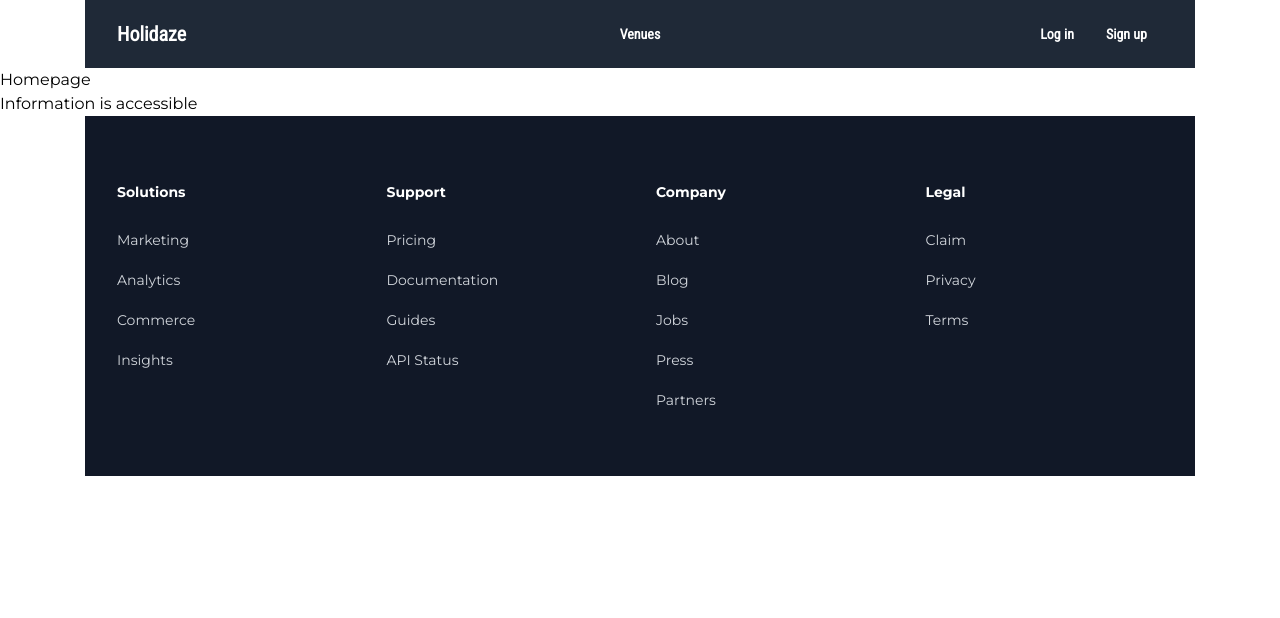
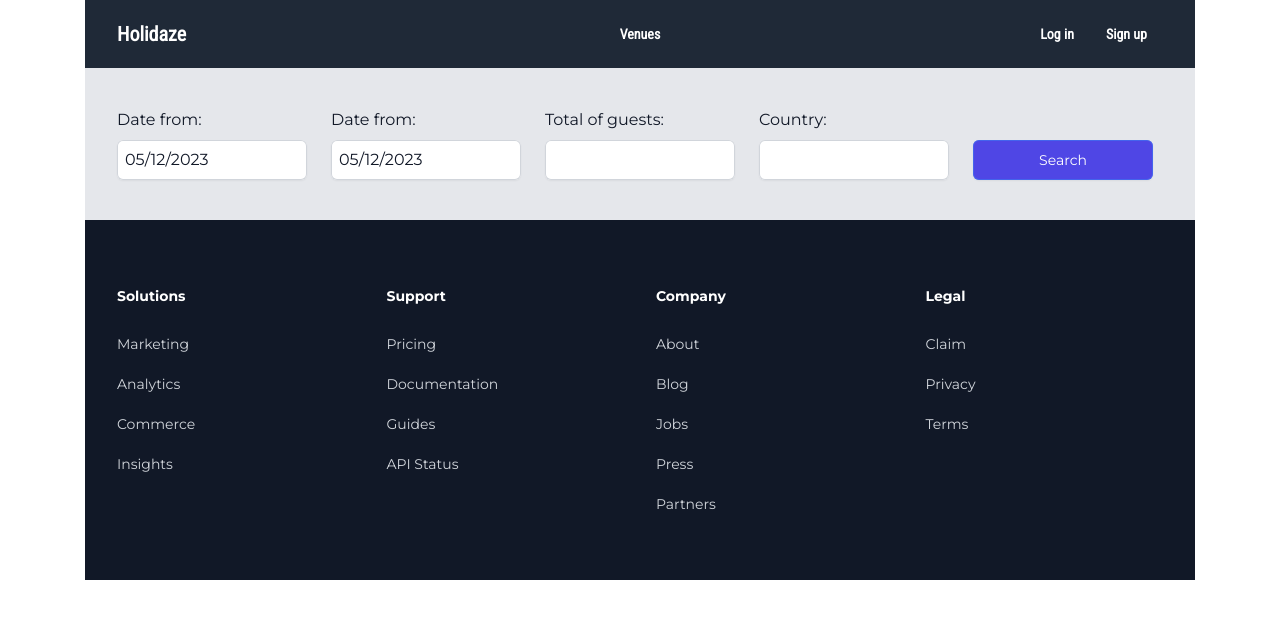
Before and after one commit to Ilona-front-end/booking-website, a React (Create React App) app: page / in a window 1280 px wide. Shown: the top 618 px of the page. Built offline with nearby package versions, Linux system fonts and the light colour scheme.

Commit message:
HOT-45 homepage form
install react datepicker

npm install react-datepicker --save

```diff
--- a/package.json
+++ b/package.json
@@ -10,6 +10,7 @@
     "@testing-library/user-event": "^13.5.0",
     "moment": "^2.29.4",
     "react": "^18.2.0",
+    "react-datepicker": "^4.11.0",
     "react-dom": "^18.2.0",
     "react-hook-form": "^7.43.9",
     "react-icons": "^4.8.0",
--- a/src/components/pages/Home.js
+++ b/src/components/pages/Home.js
@@ -1,10 +1,101 @@
-import React from 'react';
+import React, { useState } from 'react';
+import DatePicker from 'react-datepicker';
+import 'react-datepicker/dist/react-datepicker.css';
 
 function Homepage() {
+  const [dateFrom, setDateFrom] = useState(new Date());
+  const [dateTo, setDateTo] = useState(new Date());
+  const [maxGuests, setMaxGuests] = useState('');
+  const [country, setCountry] = useState('');
+
+  const handleHomepageVenueSearch = (e) => {
+    e.preventDefault();
+    console.log('handleHomepageVenueSearch');
+  };
+
   return (
-    <div>
-      <h1>Homepage</h1>
-      <p>Information is accessible</p>
+    <div className="bg-gray-200 wrapper-max-width wrapper-padding-x">
+      <div className="px-8 md:px-0 lg:px-0">
+        <form onSubmit={handleHomepageVenueSearch}>
+          <div className="py-10 grid grid-cols-1 md:grid-cols-4 lg:grid-cols-5 gap-x-6 gap-y-6">
+            <div className="form-group sm:col-span-2 sm:col-start-1">
+              <label
+                htmlFor="dateFrom"
+                className="block text-base leading-6 text-gray-900"
+              >
+                Date from:
+              </label>
+              <div className="mt-2">
+                <DatePicker
+                  id="dateFrom"
+                  selected={dateFrom}
+                  onChange={(date) => setDateFrom(date)}
+                  className="form-control block w-full rounded-md border-0 p-2 text-gray-900 shadow-sm ring-1 ring-inset ring-gray-300 placeholder:text-gray-400 sm:text-sm sm:leading-6"
+                />
+              </div>
+            </div>
+
+            <div className="form-group sm:col-span-2">
+              <label
+                htmlFor="dateTo"
+                className="block text-base leading-6 text-gray-900"
+              >
+                Date from:
+              </label>
+              <div className="mt-2">
+                <DatePicker
+                  id="dateTo"
+                  selected={dateTo}
+                  onChange={(date) => setDateTo(date)}
+                  className="form-control block w-full rounded-md border-0 p-2 text-gray-900 shadow-sm ring-1 ring-inset ring-gray-300 placeholder:text-gray-400 sm:text-sm sm:leading-6"
+                />
+              </div>
+            </div>
+
+            <div className="form-group sm:col-span-2">
+              <label
+                htmlFor="maxGuests"
+                className="block text-base leading-6 text-gray-900"
+              >
+                Total of guests:
+              </label>
+              <div className="mt-2">
+                <input
+                  type="number"
+                  id="maxGuests"
+                  value={maxGuests}
+                  onChange={(e) => setMaxGuests(e.target.value)}
+                  className="form-control block w-full rounded-md border-0 p-2 text-gray-900 shadow-sm ring-1 ring-inset ring-gray-300 placeholder:text-gray-400 sm:text-sm sm:leading-6"
+                />
+              </div>
+            </div>
+
+            <div className="form-group sm:col-span-2">
+              <label
+                htmlFor="country"
+                className="block text-base leading-6 text-gray-900"
+              >
+                Country:
+              </label>
+              <div className="mt-2">
+                <input
+                  type="text"
+                  id="country"
+                  value={country}
+                  onChange={(e) => setCountry(e.target.value)}
+                  className="form-control block w-full rounded-md border-0 p-2 text-gray-900 shadow-sm ring-1 ring-inset ring-gray-300 placeholder:text-gray-400 sm:text-sm sm:leading-6"
+                />
+              </div>
+            </div>
+            <button
+              type="submit"
+              className="mt-4 lg:mt-8 rounded-md bg-indigo-600 px-3 py-2 text-sm text-white shadow-sm hover:bg-indigo-700 ring-1 ring-inset hover:ring-gray-200 w-[180px]"
+            >
+              Search
+            </button>
+          </div>
+        </form>
+      </div>
     </div>
   );
 }
```
Also changed, not shown: 1 other file (tests, documents, lock files or other folders).
